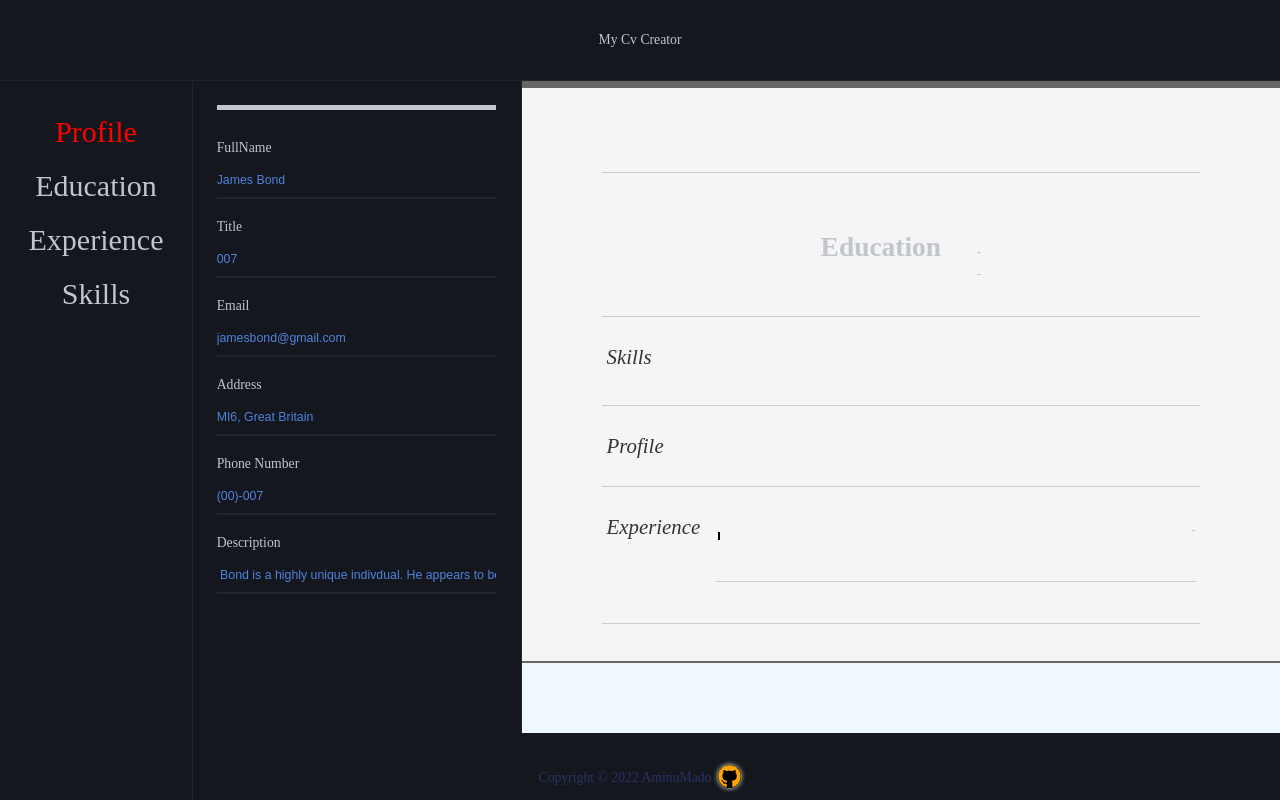
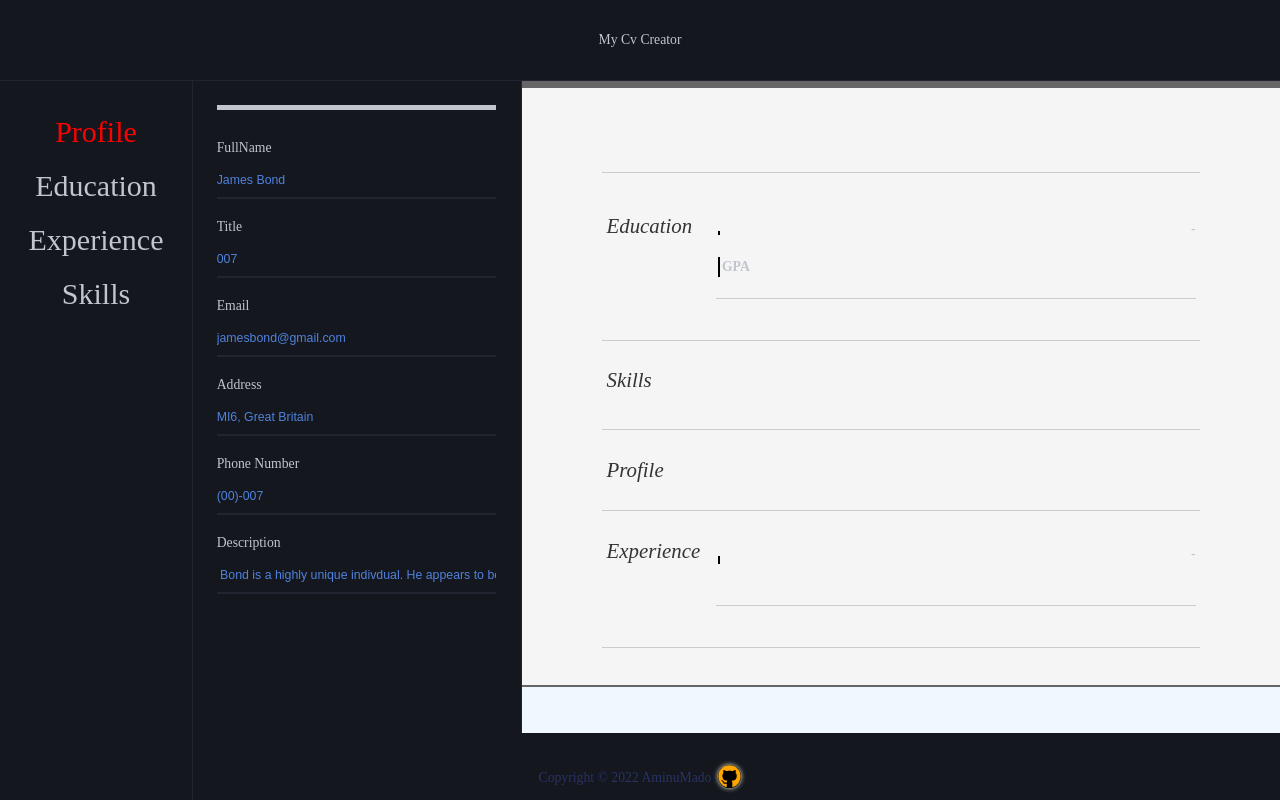
Before and after one commit to AminuMado/cv-creator, a React app: page / in a window 1280 px wide. Built offline with nearby package versions, Linux system fonts and the light colour scheme; the HTML template or start-up script is replaced by a standard one.

Commit message:
updated the layout

```diff
--- a/src/components/CvPreview/Education.js
+++ b/src/components/CvPreview/Education.js
@@ -4,23 +4,31 @@ function CvEducation({ education }) {
   const educationItems = education.map((educationItem, index) => {
     return (
       <div className="education-item-wrapper" key={index}>
-        <h2 className="education-school-name">{educationItem.schoolName}</h2>
-        <h2 className="education-school-location">
-          {educationItem.schoolLocation}
-        </h2>
-        <h2 className="education-degree">{educationItem.degree}</h2>
-        <h2 className="education-major">{educationItem.major}</h2>
-        <h2 className="education-gpa">{educationItem.gpa}</h2>
-        <div className="education-period">
-          {educationItem.startDate} - {educationItem.endDate}
+        <div class="education-header">
+          <div class="cv-flex-wrapper">
+            <h2 class="education-school-name">{educationItem.schoolName}</h2>
+            <h4 class="education-school-location">
+              {educationItem.schoolLocation}
+            </h4>
+          </div>
+          <div class="education-period">
+            {educationItem.startDate} {` -${educationItem.endDate}`}
+          </div>
+        </div>
+        <div class="cv-flex-wrapper">
+          <h2 class="education-degree">{educationItem.degree}</h2>
+          <h2 class="education-major">{educationItem.major}</h2>
+          <h4 class="education-gpa">{educationItem.gpa}GPA</h4>
         </div>
       </div>
     );
   });
   return (
     <div className="cv-education-wrapper">
-      <h1>Education</h1>
-      {educationItems}
+      <div class="title-container">
+        <h2>Education</h2>
+      </div>
+      <div class="content-container">{educationItems}</div>
     </div>
   );
 }
```
